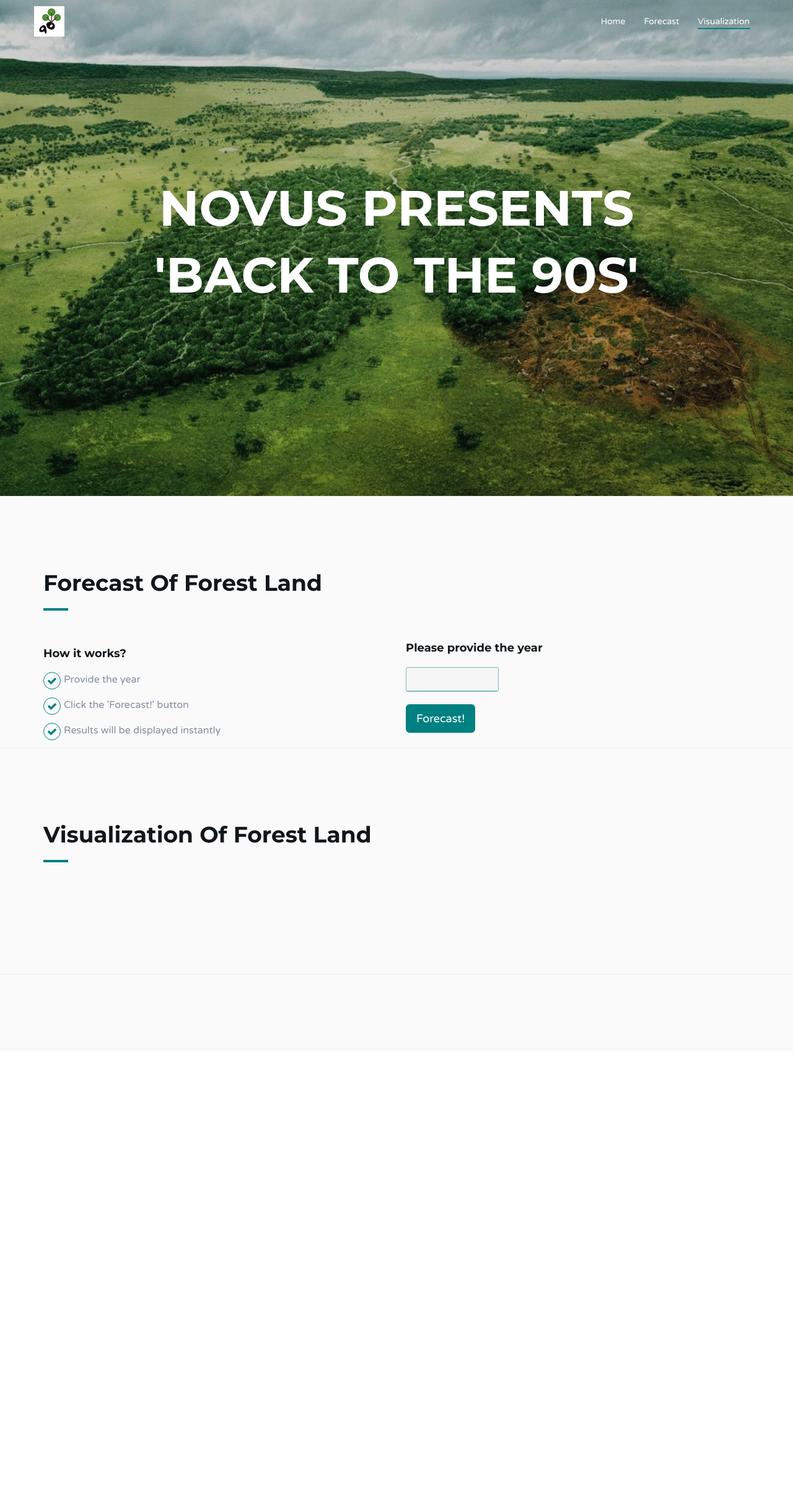
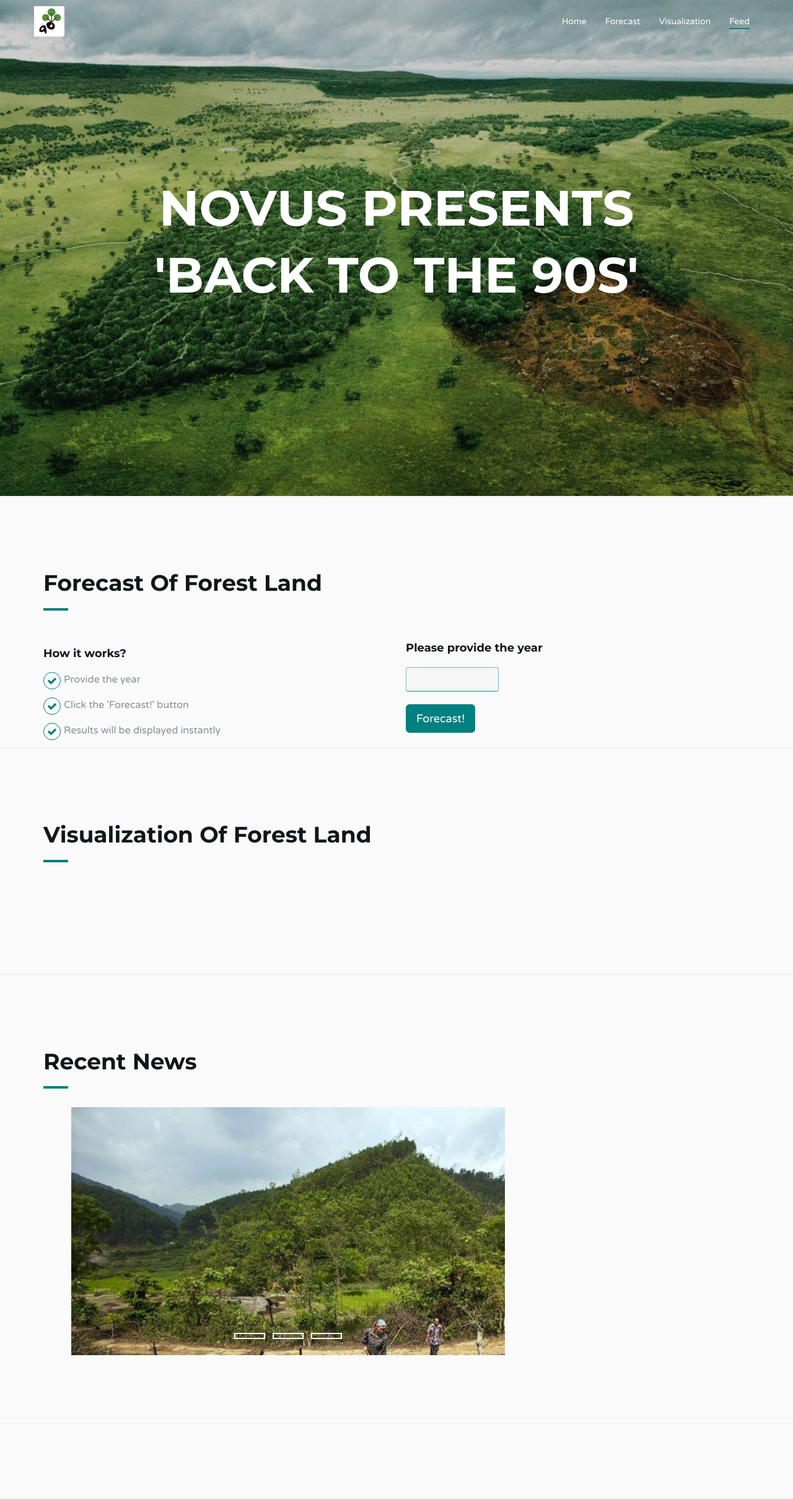
Before and after one commit to sheikhhanif/nasa_app_challenge, a Flask app: page / in a window 1280 px wide. Shown: the whole page at 62% size. Before the commit the page ends 1693 px from the top, so only its background shows below. Run offline with Flask 2, Linux system fonts and the light colour scheme; some libraries are stand-ins or nearby versions.

Commit message:
change peace

```diff
--- a/app.py
+++ b/app.py
@@ -41,8 +41,9 @@
     number_of_trees = per_year_forest*min_tree
     total_cost = math.ceil((number_of_trees*per_tree_cost)/1000000)
 
-    sentence = "Appoximate remaining forest land in " + str(year) + " : " + str(final_pred) + "\n\t\t" + "Total amount of plantations required per year: " + str(per_year_forest) + "\n\t\t\t" + "Total Cost per year" + str(total_cost)
-    return sentence
+    #sentence = "Appoximate remaining forest land in " + str(year) + " : " + str(final_pred) + "\n\t\t" + "Total amount of plantations required per year: " + str(per_year_forest) + "\n\t\t\t" + "Total Cost per year" + str(total_cost)
+    result = {'year': year, 'area': final_pred, 'amount': per_year_forest, 'cost': total_cost}
+    return json.dumps(result)
 
 
 # Create a Flask instance
--- a/static/js/custom.js
+++ b/static/js/custom.js
@@ -42,10 +42,15 @@
             processData: false,
             async: true,
             success: function (data) {
+                let result = JSON.parse(data);
+                let sentence  = '<i class="fa fa-check"></i><p>Appoximate remaining forest land in '+ result.year + ': ' + result.area + '</p>';
+                sentence     += '<i class="fa fa-check"></i><p>Total amount of plantations required per year: '+ result.amount + '</p>';
+                sentence     += '<i class="fa fa-check"></i><p>Total amount of plantations required per year: '+ result.cost + '</p>';
                 // Get and display the result
                 $('.loader').hide();
                 $('#result').fadeIn(600);
-                $('#result').text(' ' + data);
+
+                $('#result').html(' ' + sentence);
                 console.log('Success!');
             },
         });
--- a/templates/index.html
+++ b/templates/index.html
@@ -2,6 +2,12 @@
 <html lang="en">
 
 <style>
+.sl-padding {
+    padding-top: 120px;
+    padding-bottom: 480px;
+}
+
+
 .bg-img .ov {
     position: absolute;
     left: 0;
@@ -23,6 +29,74 @@
   	background-color: #008080;
     margin-top: 20px;
 }
+
+.slidershow{
+	margin-top: 40px;
+  width: 700px;
+  height: 400px;
+  overflow: hidden;
+}
+.middle{
+  position: absolute;
+  margin-top: 170px;
+  left: 70%;
+  transform: translate(-50%,-50%);
+}
+.navigation{
+  position: absolute;
+  bottom: 20px;
+  left: 50%;
+  transform: translateX(-50%);
+  display: flex;
+}
+.bar{
+  width: 50px;
+  height: 10px;
+  border: 2px solid #fff;
+  margin: 6px;
+  cursor: pointer;
+  transition: 0.4s;
+}
+.bar:hover{
+  background: #fff;
+}
+
+input[name="r"]{
+    position: absolute;
+    visibility: hidden;
+}
+
+.slides{
+  width: 500%;
+  height: 100%;
+  display: flex;
+}
+
+.slide{
+  width: 20%;
+  transition: 0.6s;
+}
+.slide img{
+  width: 100%;
+  height: 100%;
+}
+
+#r1:checked ~ .s1{
+  margin-left: 0;
+}
+#r2:checked ~ .s1{
+  margin-left: -20%;
+}
+#r3:checked ~ .s1{
+  margin-left: -40%;
+}
+#r4:checked ~ .s1{
+  margin-left: -60%;
+}
+#r5:checked ~ .s1{
+  margin-left: -80%;
+}
+
 </style>
 <head>
 	<meta charset="utf-8">
@@ -91,6 +165,7 @@
 					<li><a href="#home">Home</a></li>
 					<li><a href="#forecast">Forecast</a></li>
 					<li><a href="#visualization">Visualization</a></li>
+					<li><a href="#feed">Feed</a></li>
 				</ul>
 				<!-- /Main navigation -->
 
@@ -235,6 +310,63 @@
 			</div>
 
 
+
+
+
+
+
+
+
+
+			<div id="feed" class="section sl-padding bg-grey">
+
+				<!-- Container -->
+				<div class="container" >
+
+					<!-- Row -->
+					<div class="row">
+
+						<!-- why choose us content -->
+						<div class="col-md-6">
+							<div class="section-header">
+								<h2 class="title">Recent News</h2>
+							</div>
+
+
+
+						<div class="slidershow middle">
+
+								<div class="slides">
+								  <input type="radio" name="r" id="r1" checked>
+								  <input type="radio" name="r" id="r2">
+								  <input type="radio" name="r" id="r3">
+
+								  <div class="slide s1">
+									<img src="{{ url_for('static', filename='img/Forest1.jpg')}}" alt="">
+								  </div>
+								  <div class="slide">
+									<img src="{{ url_for('static', filename='img/Forest2.jpg')}}"alt="">
+								  </div>
+								  <div class="slide">
+									<img src="{{ url_for('static', filename='img/Forest3.jpg')}}" alt="">
+								  </div>
+								</div>
+
+								<div class="navigation">
+								  <label for="r1" class="bar"></label>
+								  <label for="r2" class="bar"></label>
+								  <label for="r3" class="bar"></label>
+								</div>
+							  </div>
+
+							</div>
+					</div>
+					<!-- /Row -->
+
+				</div>
+				<!-- /Container -->
+				</div>
+
 	<!-- jQuery Plugins -->
     <script src="{{ url_for('static', filename='js/jquery.min.js') }}" type="text/javascript"></script>
     <script src="{{ url_for('static', filename='js/bootstrap.min.js') }}" type="text/javascript"></script>
```
Also changed, not shown: static/img/Forest1.jpg (added), static/img/Forest2.jpg (added), static/img/Forest3.jpg (added).
